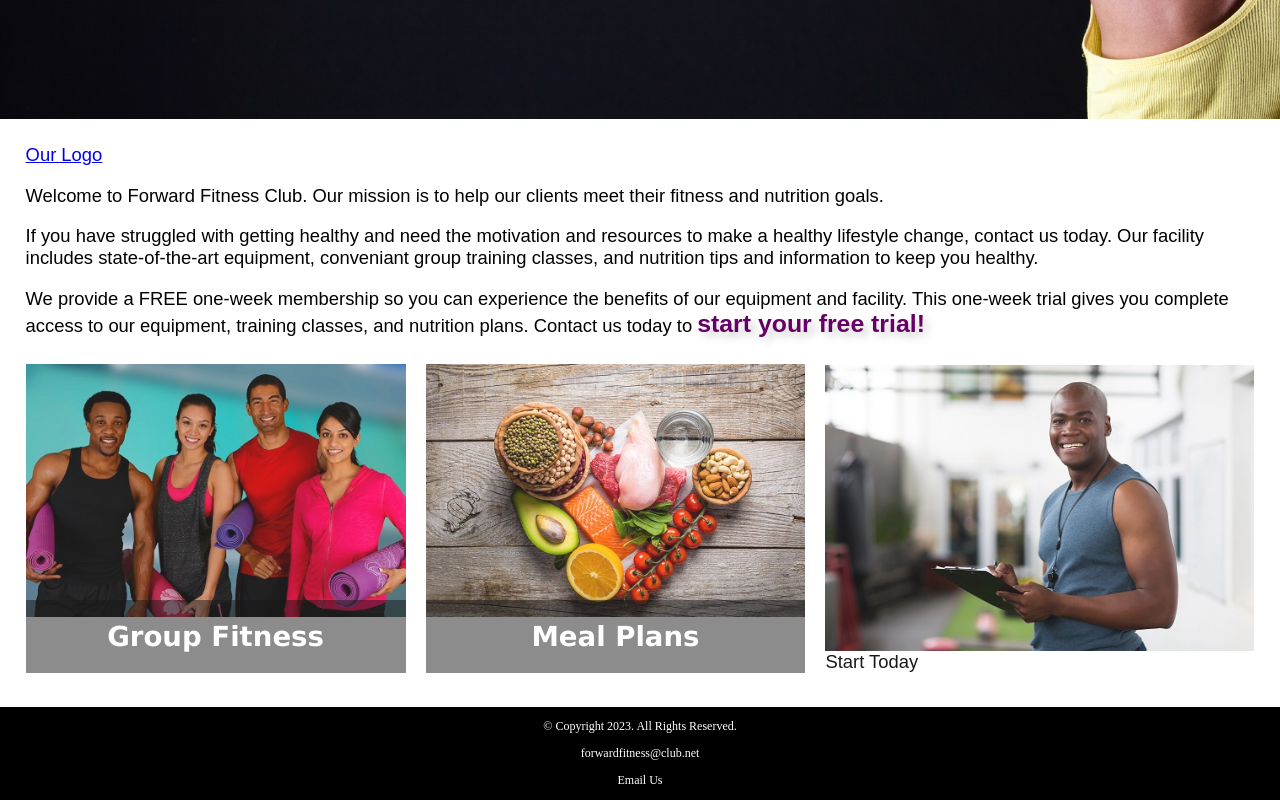
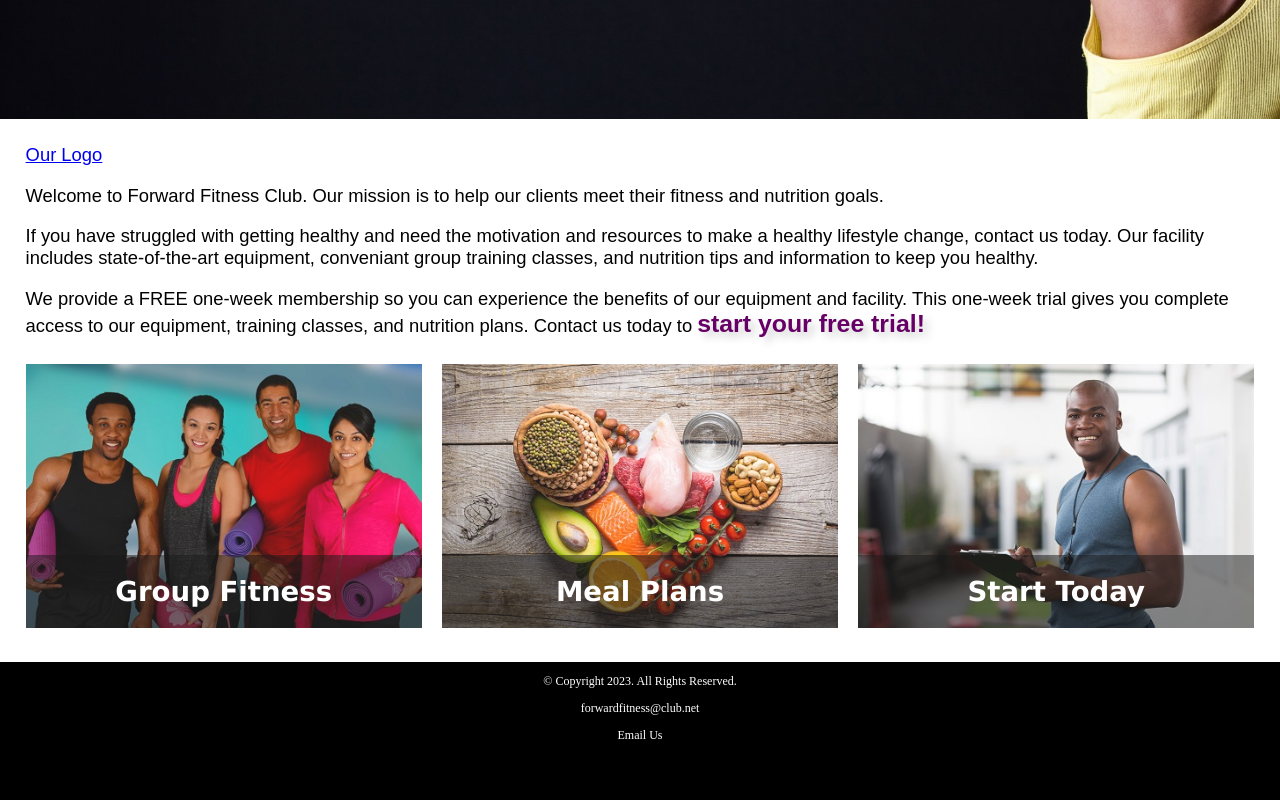
Before and after one commit to Riddle6/2024ForwardFitness, a plain HTML site: page index.html in a window 1280 px wide. Shown: the part 636-1436 px from the top of the page. After the commit the page ends 1391 px from the top, so only its background shows below. Drawn offline with Linux system fonts and the light colour scheme; a web font is replaced by a local one.

Commit message:
Fixed index.html error

```diff
--- a/index.html
+++ b/index.html
@@ -93,7 +93,7 @@
 
 				<a href="contact.html"><img src="images/personal-trainer.jpg" alt="personal trainer with a clipboard"></a>
 
-				<figcaption class="pic-start">Start Today</figcaption>
+				<figcaption class="pic-text">Start Today</figcaption>
 
 				</figure>
 
```
